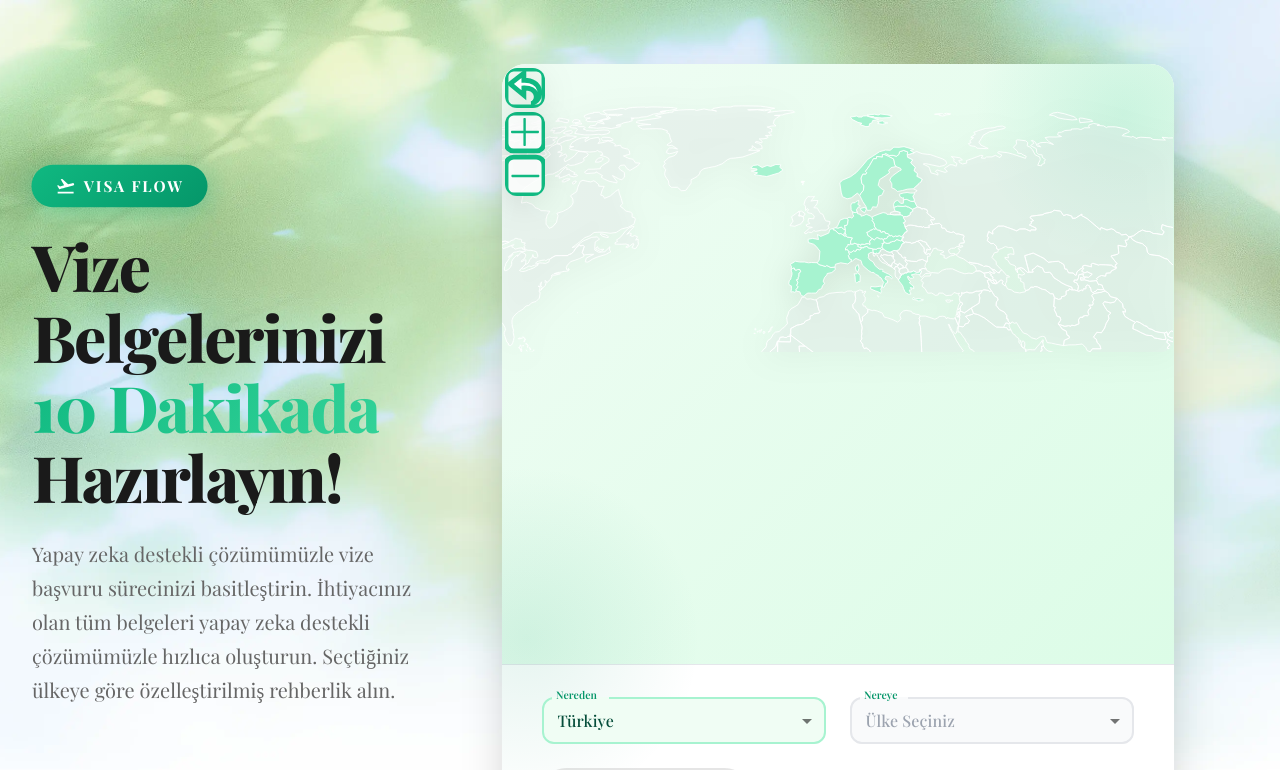
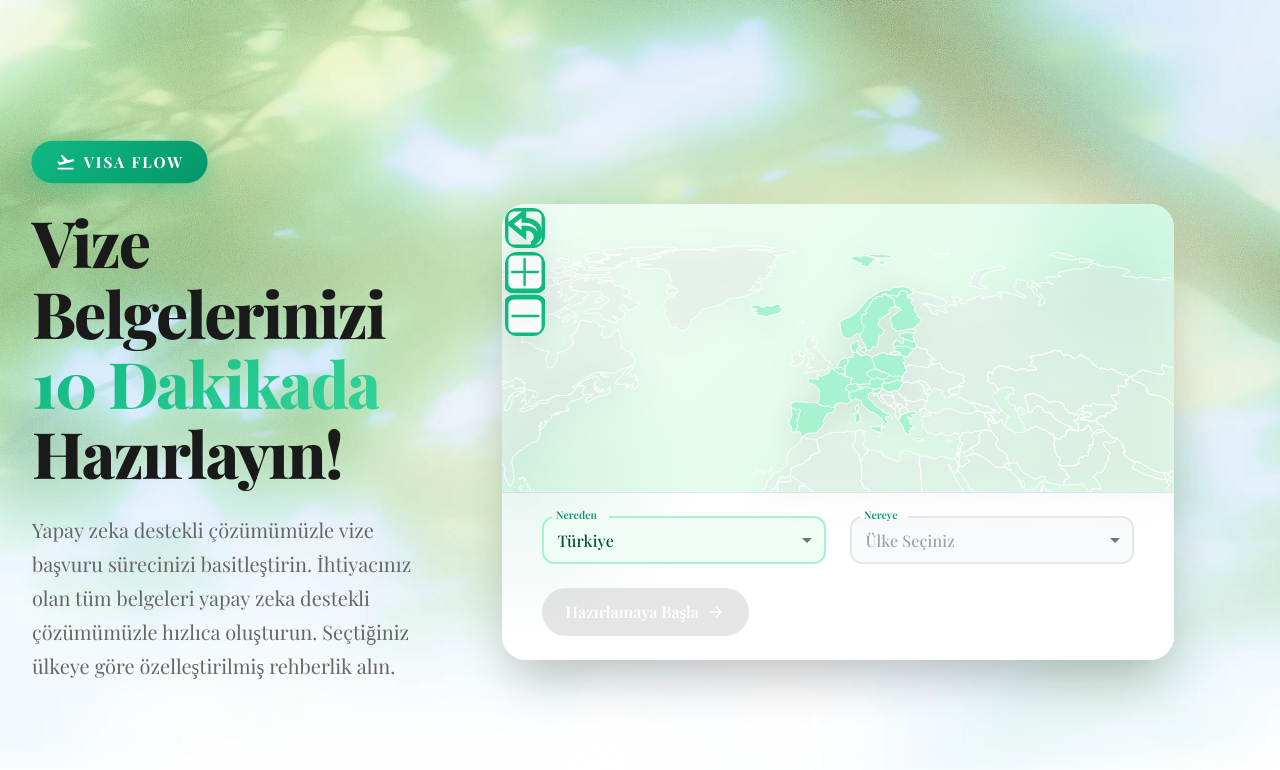
Before and after one commit to Metafor-Visa-Automation/llama-hackathon, a React (Vite) app in the folder frontend/: page / in a window 1280 px wide. Shown: the top 770 px of the page. Built offline with nearby package versions, Linux system fonts and the light colour scheme.

Commit message:
Refine Interactive World Map styling for improved layout and user experience
- Adjusted map container styles by removing fixed height and setting display to block for better responsiveness.
- Reduced padding in the country selection section for a more compact design.

```diff
--- a/frontend/src/components/InteractiveWorldMap.jsx
+++ b/frontend/src/components/InteractiveWorldMap.jsx
@@ -343,9 +343,10 @@ const InteractiveWorldMap = ({ onStartApplication }) => {
         {/* Map with Gradient Background */}
         <div style={{
           padding: 0,
+          margin: 0,
           background: 'linear-gradient(135deg, #F0FDF4 0%, #DCFCE7 100%)',
           position: 'relative',
-          height: '600px' // Set a fixed height for the map area
+          display: 'block'
         }}>
           {/* Decorative Elements */}
           <div style={{
@@ -398,7 +399,7 @@ const InteractiveWorldMap = ({ onStartApplication }) => {
         {/* Country Selection and CTA Section */}
         <div style={{
           backgroundColor: '#FFFFFF',
-          padding: '2rem 2.5rem',
+          padding: '1.5rem 2.5rem',
           borderTop: '1px solid #E5E7EB',
           display: 'flex',
           alignItems: 'center',
```
